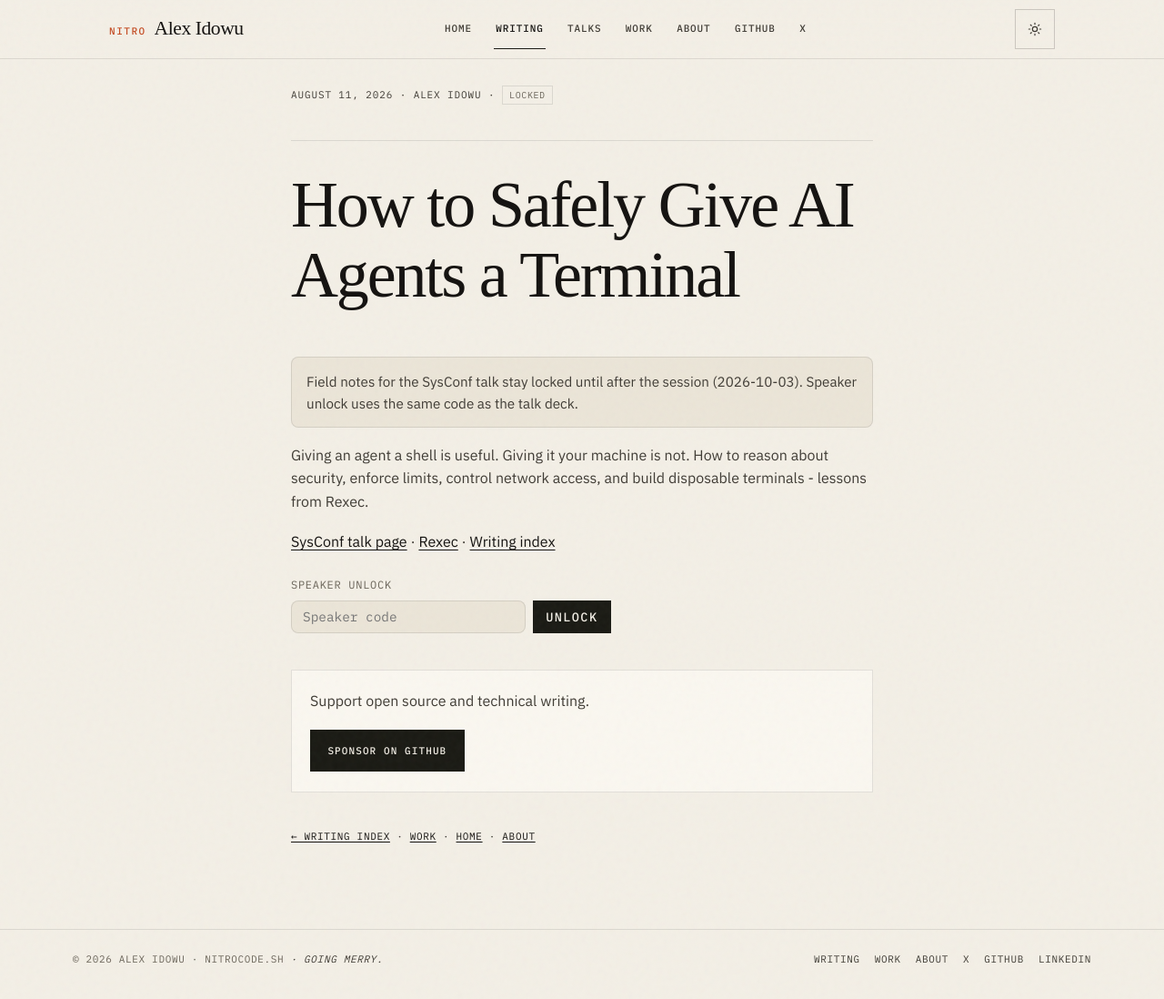
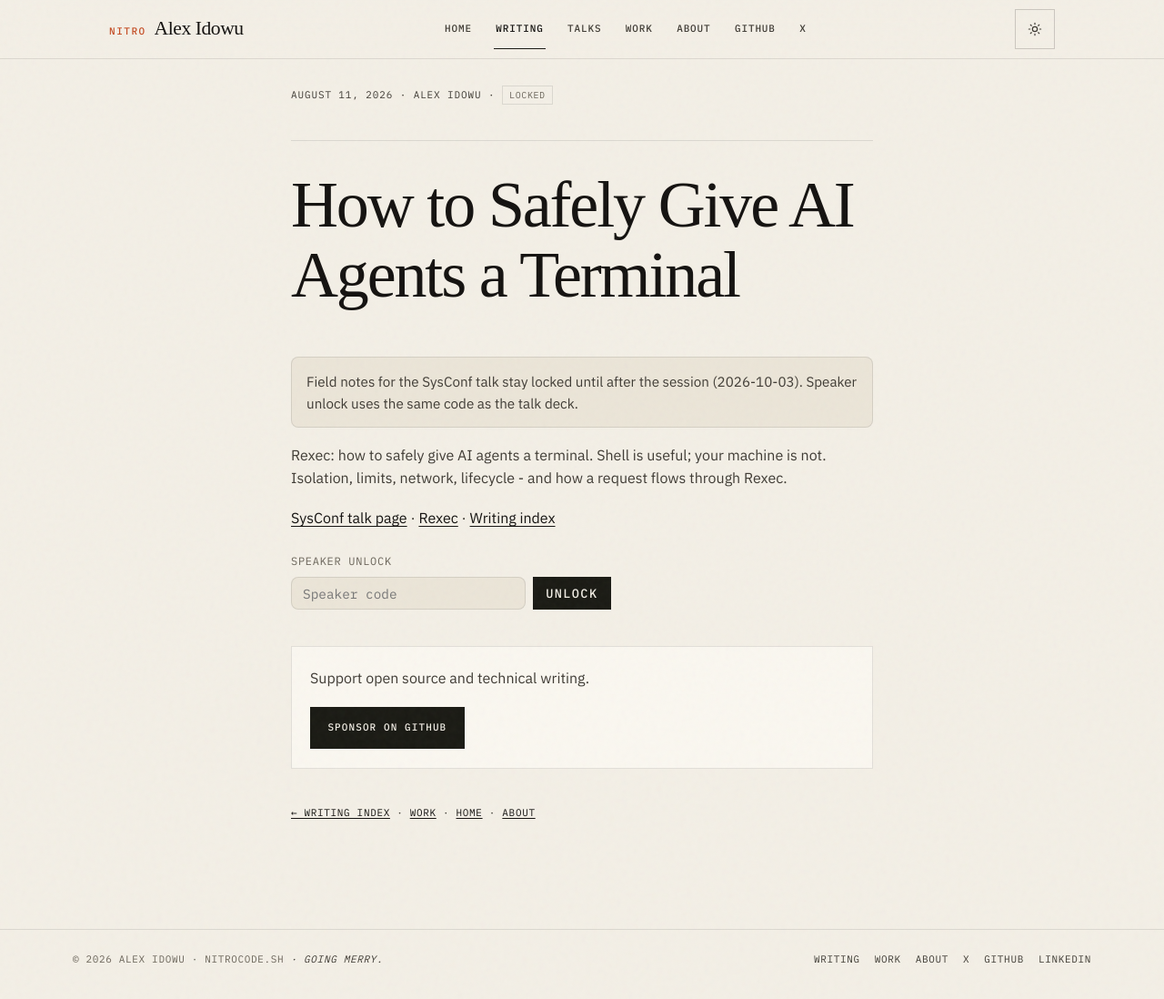
Before and after one commit to 9trocode/9trocode.github.io, a Jekyll site: the page built from _posts/2026-08-11-how-to-safely-give-ai-agents-a-terminal.md, in a window 1280 px wide and 1100 px high. Shown: the whole window at 91% size. Built offline with Jekyll 4.4.1, drawn with Linux system fonts in a browser that asks for light colours; some web fonts are replaced; some of the changed lines change nothing that is shown.

Commit message:
Align agent-terminal field notes with the practice-feedback talk arc.
Same Intro → Goals → Content → Conclusion → Resources cut, including
component one-liners and request dataflow.

````diff
--- a/_posts/2026-08-11-how-to-safely-give-ai-agents-a-terminal.md
+++ b/_posts/2026-08-11-how-to-safely-give-ai-agents-a-terminal.md
@@ -3,9 +3,9 @@
 title: "How to Safely Give AI Agents a Terminal"
 date: 2026-08-11
 description: >-
-  Giving an agent a shell is useful. Giving it your machine is not. How to
-  reason about security, enforce limits, control network access, and build
-  disposable terminals - lessons from Rexec.
+  Rexec: how to safely give AI agents a terminal. Shell is useful; your machine
+  is not. Isolation, limits, network, lifecycle - and how a request flows
+  through Rexec.
 tags:
 - Agents
 - Security
@@ -21,21 +21,21 @@
 sitemap: false
 ---
 
-Giving an agent a shell is useful. Giving it your machine is not.
+**Rexec: how to safely give AI agents a terminal.**
 
-Agents that run commands are common. **Unrestricted shell access** on a laptop, bastion, or shared runner is still the default. System prompts and “approve tool use” are not a control plane.
+Shell is useful. Your machine is not.
 
-The mistake is the blast radius - not the shell.
+Coding agents that run commands are common. Unrestricted shell on a laptop, bastion, or shared runner is still the default. System prompts and “approve tool use” are not a control plane. The mistake is the **blast radius** - not the shell.
 
-**TL;DR:** Isolation + lifecycle, not prompting. From building [Rexec](https://github.com/PipeOpsHQ/Rexec) I’ll answer four questions: how you reason about security, enforce resource limits, control network access, and build disposable terminals (cloud or your own machines).
+**TL;DR:** Isolation + lifecycle. From building [Rexec](https://github.com/PipeOpsHQ/Rexec): how to reason about security, enforce limits, control network access, what the pieces are, and what happens when you send a request. Then steal a short checklist.
 
-Related: [Rexec control room](/blog/2026/02/27/rexec-terminal-control-room) · [SysConf 2026 talk](/talks/sysconf-2026/)
+Talk deck: [SysConf 2026](/talks/sysconf-2026/)
 
 ---
 
-## Why the default fails
+## Intro - why the default fails
 
-Useful agents shell out - `npm install`, `curl | bash`, “fix the Dockerfile,” “explore the filesystem.” You’re doing **untrusted remote code execution** with a friendly UI.
+Useful agents shell out. You’re doing untrusted remote code execution with a friendly UI.
 
 What breaks without a jailbreak:
 
@@ -49,82 +49,80 @@
 
 ---
 
-## What this answers
+## Goals
 
-Same questions the SysConf editors called out - and what I actually had to solve in Rexec:
+Lessons from building **Rexec** - disposable, network-isolated Linux terminals (cloud or your own machines):
 
-1. How do you **reason about security**?
-2. How do you **enforce resource limits** for disposable terminals?
-3. How do you **control network access**?
-4. How do you **build** a tool like that?
+1. **Security** - how to reason about isolation
+2. **Limits** - how to enforce CPU / memory / TTL
+3. **Network** - how to control egress and peers
+4. **Lifecycle** - create → run → delete
+5. **Build** - components, then how a request flows
+6. **Practice** - prove it (create → block → delete)
+
+Not a prompting essay. Controls you can ship.
 
 ---
 
-## How you reason about security (and enforce limits)
+## Content - isolation and limits
 
-Terms once: **cgroup** = Linux resource controls; **capabilities (caps)** = which root-like powers a process keeps; **gVisor** (`runsc` = its OCI runtime) = user-space kernel between the container and the host; **Firecracker** = microVM with its own guest kernel; **TTL** = time-to-live - kill the sandbox on a timer.
+**Security ladder**
 
-**Isolation ladder** I use:
+1. cgroup + caps + network - baseline
+2. **gVisor** (`runsc` = its OCI runtime; user-space kernel between container and host) - my default
+3. Firecracker / microVM - when the threat model demands it
+4. Dedicated node / account - real budget, not cosplay
 
-1. **cgroup + caps + network** - baseline
-2. **gVisor (`runsc`)** - smaller host syscall surface (my default for agent sandboxes)
-3. **Firecracker / microVM** - when the threat model demands it
-4. **Dedicated node / account** - real budget, not cosplay
+Stock containers share the host kernel. Name the rung.
 
-Stock containers share the host kernel. Name the rung you’re buying.
+**Limits:** hard CPU / memory / PIDs; concurrency + **TTL** (kill on a timer). Thrash is a DoS on yourself. Limits = security, not just FinOps.
 
-**Trade-off in Rexec:** I needed density on shared hosts, including environments without KVM. So the default is gVisor - still a container UX, smaller host syscall surface. Cost: syscall overhead and some compatibility gaps. When the threat model needs a real guest kernel, escalate to Firecracker. That’s a shipping choice, not a generic pros/cons list.
-
-**Resource limits** on every sandbox:
-
-- Hard CPU / memory / PIDs
-- Disk quotas when the host can enforce them
-- Concurrency caps + TTL - thrashing agents are a DoS on yourself
-
-Limits are a **security control**, not just FinOps.
+**Trade-off in Rexec:** needed density on shared hosts, including hosts without KVM → gVisor default. Pay syscall/compat tax. Escalate to Firecracker when the threat model says so.
 
 ---
 
-## How you control network access (and lifecycle)
+## Content - network and lifecycle
 
-A shell is a network endpoint. Watch for peer traffic, host/cloud metadata, HTTPS exfil, DNS exfil, and “just for the demo” published ports.
+**Network:** a shell is a network endpoint. Pick at create: **none** · **allowlist** · **full** (you accepted the leak). **ICC** (inter-container communication on a Docker bridge) off only stops sandbox-to-sandbox on that bridge - not “no internet.”
 
-Pick at create time: **none** · **allowlist** · **full** (you accepted the leak).
-
-**ICC** (inter-container communication) on a Docker bridge only gates sandbox-to-sandbox on that bridge. ICC off is not “no internet.”
-
-**Lifecycle** is the other half:
-
-1. Create - image, limits, network mode
-2. Inject secrets - short-lived only
-3. Run - headless by default
-4. Attach - only if a human must intervene
-5. **Delete** - assume disk and memory are gone
-
-Long-lived “dev sandboxes” become bastions with worse accountability. Delete is the control people skip.
+**Lifecycle:** create → short-lived secrets → run → attach if needed → **delete**. Long-lived sandboxes become bastions with worse accountability.
 
 ---
 
-## How you build something like Rexec
+## Content - Rexec pieces (one line each)
 
-```
-Agent / CLI / UI
-        │  API or WebSocket
+| Piece | Job |
+|---|---|
+| **Browser / CLI** | Where humans and agents attach (xterm.js, API clients). |
+| **Rexec API** | Auth, policy, create / exec / delete, WebSocket sessions. |
+| **PostgreSQL** | Users, agents, session metadata. |
+| **Container Manager** | Talks to Docker for disposable cloud sandboxes (limits, network, runtime). |
+| **Docker Engine** | Where cloud sandboxes actually run. |
+| **Agent Handler** | Relays sessions to machines you connect. |
+| **BYOS agent** | Outbound WebSocket from your laptop/server; no inbound SSH. |
+
+**BYOS** = bring your own server. Mediated access, not a jail.
+
+Steal the shape without our code: Kubernetes **Jobs** + **RuntimeClass** + **NetworkPolicy**.
+
+---
+
+## Content - what happens when you send a request
+
+```text
+Input (create / exec)
+        │
         ▼
-   Control plane   (create / exec / delete · quotas · network mode)
+   Rexec API  ──persist──►  PostgreSQL
         │
-        ├── Cloud terminal → container + gVisor + caps + isolated bridge
-        └── BYOS           → outbound agent on your machine (no inbound SSH)
+        ├── Container Manager ──► Docker Engine   (cloud sandbox)
+        └── Agent Handler ──outbound WS──► BYOS agent
+        │
+        ▼
+Output stream ──► UI / agent
 ```
 
-**BYOS** = bring your own server. Mediated access - not a jail. No open 22 for the demo.
-
-| Shape | What it is |
-|---|---|
-| **Cloud terminal** | Disposable Linux. Caps, ICC off, `runsc`. Attach via API/WebSocket - not published SSH. |
-| **BYOS** | Outbound WebSocket from your machine. Real GPU/lab box. |
-
-Steal the shape without our code: Kubernetes **Jobs** + **RuntimeClass** (pick `runsc` / Firecracker per pod) + **NetworkPolicy**.
+One request in. Routed. Persisted. Executed. Streamed back.
 
 Self-host sketch:
 
@@ -135,27 +133,27 @@
 # UI/API on localhost:8080 - change default admin credentials immediately
 ```
 
-Docs: [rexec.sh/docs](https://rexec.sh/docs) · [source](https://github.com/PipeOpsHQ/Rexec)
+Docs: [rexec.sh/docs](https://rexec.sh/docs)
 
-**Failures I’ve hit:** Docker socket in the sandbox (moved the gate), full egress by default, no TTL/concurrency caps, prompt as the boundary, gVisor in the README and runc in prod.
+**Failures I’ve hit:** Docker socket in the sandbox; full egress by default; no TTL/concurrency; prompt as the boundary; gVisor in the README and runc in prod.
 
 ---
 
-## Steal this
+## Conclusion - steal this
 
 1. No agent shell on laptops for secrets / prod
 2. One sandbox per task - then delete
 3. gVisor or stronger for untrusted agent code
-4. Egress on purpose; treat DNS as data
+4. Egress on purpose; DNS is data
 5. Hard caps + TTL; outbound over inbound SSH for real boxes
 
-Giving an agent a shell is useful. Giving it your machine is not.
+Shell is useful. Your machine is not.
 
-Talk: [How to Safely Give AI Agents a Terminal](/talks/sysconf-2026/) (SysConf 2026).
+---
 
-## Related writing
+## Resources
 
-- [Rexec: The Terminal Control Room](/blog/2026/02/27/rexec-terminal-control-room)
-- [Namespaces Aren't Isolation](/blog/2026/08/11/namespaces-arent-isolation)
-- [firecracker-shim](https://github.com/PipeOpsHQ/firecracker-shim)
-- [Work catalogue](/work/)
+- **Talk deck:** [How to Safely Give AI Agents a Terminal](/talks/sysconf-2026/) (SysConf 2026)
+- **Rexec:** [github.com/PipeOpsHQ/Rexec](https://github.com/PipeOpsHQ/Rexec)
+- **Docs:** [rexec.sh/docs](https://rexec.sh/docs)
+- **Related:** [Rexec control room](/blog/2026/02/27/rexec-terminal-control-room) · [Namespaces aren't isolation](/blog/2026/08/11/namespaces-arent-isolation) · [Work](/work/)
````
